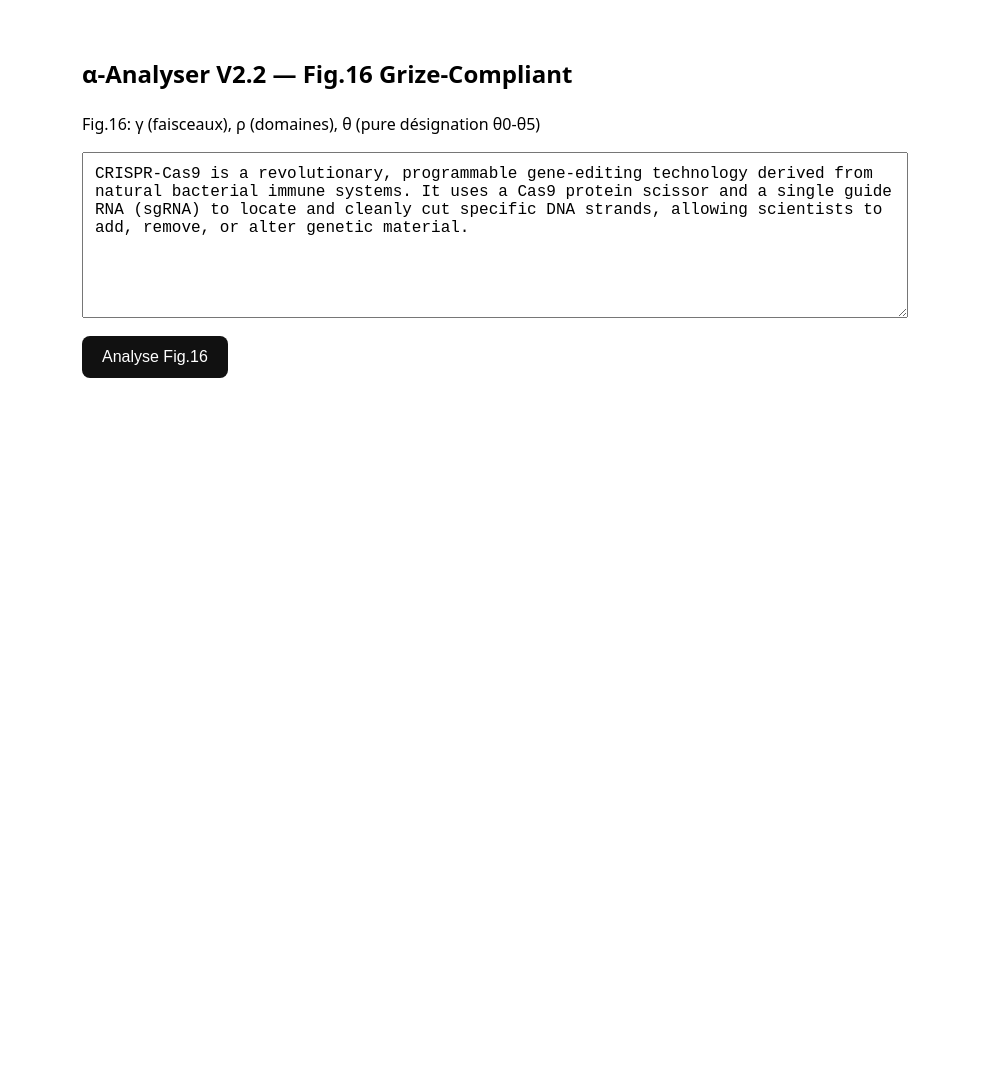
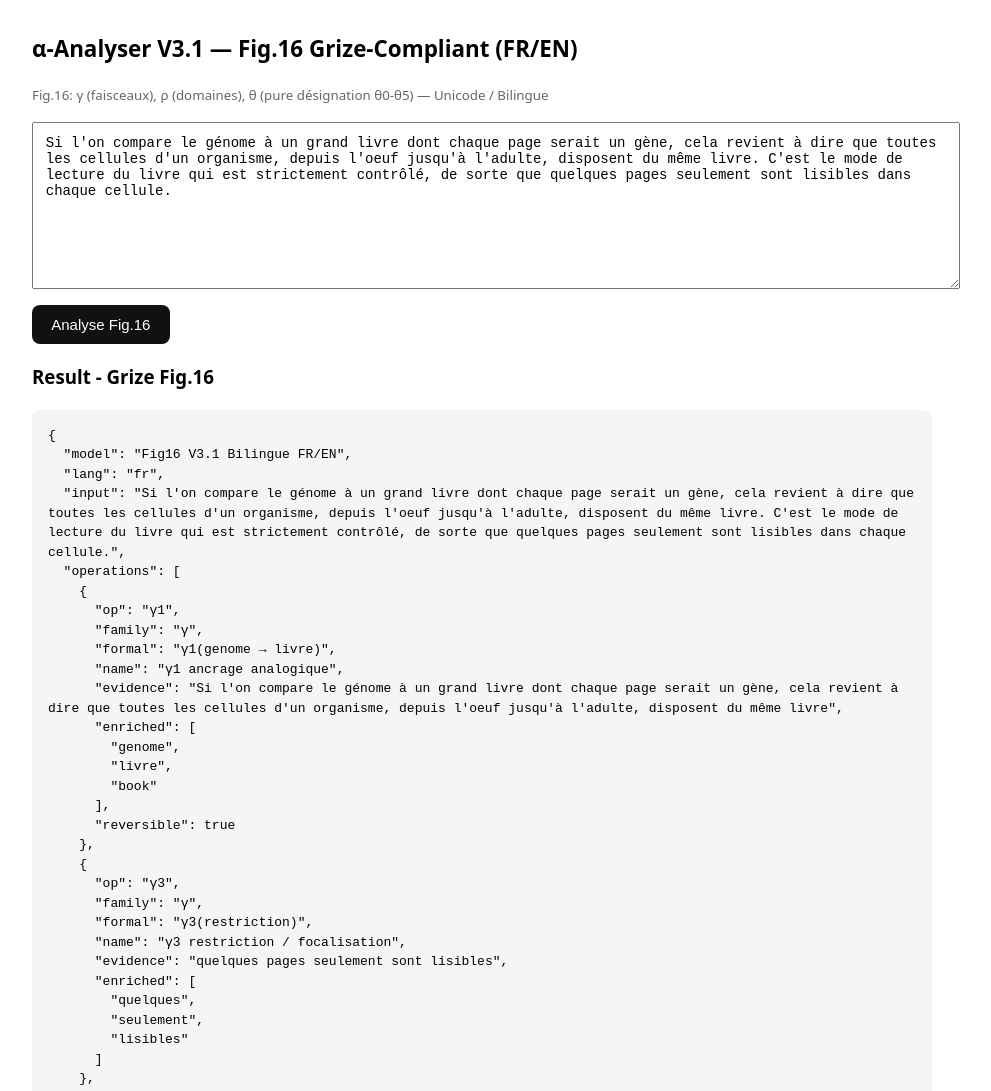
Before and after one commit to DrShark2026/Alpha-analyser-V3, a plain HTML site: page index.html in a window 1280 px wide. Shown: the top 1091 px of the page, without its empty margins (158-1149 px from the left). Before the commit the page ends 800 px from the top, so only its background shows below. Drawn offline with Linux system fonts and the light colour scheme.

Commit message:
Revise index.html for bilingual support and styling
Updated the HTML structure and content to support bilingual (French/English) display. Enhanced styles and modified JavaScript functions for improved functionality.

```diff
--- a/index.html
+++ b/index.html
@@ -1,48 +1,91 @@
 <!DOCTYPE html>
-<html lang="en">
+<html lang="fr">
 <head>
 <meta charset="UTF-8">
-<meta name="viewport" content="width=device-width, initial-scale=1.0">
-<title>α-Analyser V2.2 - Fig.16 Grize Compliant</title>
+<meta name="viewport" content="width=device-width, initial-scale=1">
+<title>α-Analyser V3.1 — Fig.16 Grize-Compliant Bilingue</title>
 <style>
-body{font-family:system-ui;max-width:800px;margin:20px auto;padding:16px;line-height:1.5}
-textarea{width:100%;height:140px;padding:12px;font-size:16px}
-button{background:#111;color:#fff;padding:12px 20px;border:0;border-radius:8px;font-size:16px;margin-top:12px;cursor:pointer}
-.card{border:1px solid #ddd;border-radius:12px;padding:12px;margin:10px 0}
-.badge{display:inline-block;padding:2px 8px;border-radius:20px;font-size:12px;margin-right:6px}
-.th{background:#dbeafe}.ga{background:#dcfce7}.rh{background:#fef9c3}
-pre{white-space:pre-wrap;background:#f6f6f6;padding:12px;border-radius:8px;overflow:auto}
+body{font-family:system-ui,-apple-system,Segoe UI,Roboto,Helvetica,Arial,sans-serif;max-width:900px;margin:2rem auto;padding:0 1rem;line-height:1.5}
+textarea{width:100%;min-height:140px;font-family:monospace;padding:0.8rem;font-size:14px}
+button{background:#111;color:#fff;border:0;padding:0.7rem 1.2rem;border-radius:8px;cursor:pointer;font-size:15px;margin-top:0.6rem}
+pre{background:#f5f5f5;padding:1rem;overflow:auto;border-radius:8px;white-space:pre-wrap;word-break:break-word}
+small{color:#666}
+h1{font-size:1.4rem}
 </style>
 </head>
 <body>
-<h2>α-Analyser V2.2 — Fig.16 Grize-Compliant</h2>
-<p>Fig.16: γ (faisceaux), ρ (domaines), θ (pure désignation θ0-θ5)</p>
-<textarea id="input">CRISPR-Cas9 is a revolutionary, programmable gene-editing technology derived from natural bacterial immune systems. It uses a Cas9 protein scissor and a single guide RNA (sgRNA) to locate and cleanly cut specific DNA strands, allowing scientists to add, remove, or alter genetic material.</textarea>
+<h1>α-Analyser V3.1 — Fig.16 Grize-Compliant (FR/EN)</h1>
+<p><small>Fig.16: γ (faisceaux), ρ (domaines), θ (pure désignation θ0-θ5) — Unicode / Bilingue</small></p>
+
+<textarea id="input">Si l'on compare le génome à un grand livre dont chaque page serait un gène, cela revient à dire que toutes les cellules d'un organisme, depuis l'oeuf jusqu'à l'adulte, disposent du même livre. C'est le mode de lecture du livre qui est strictement contrôlé, de sorte que quelques pages seulement sont lisibles dans chaque cellule.</textarea>
 <button onclick="analyse()">Analyse Fig.16</button>
-<div id="out"></div>
+
+<h3>Result - Grize Fig.16</h3>
+<pre id="result">{}</pre>
+
 <script>
-const THETAS = [
-  {id:'θ0', name:'synonyme', def:'Introduit un synonyme - ex: question ↔ interrogation'},
-  {id:'θ1', name:'genre prochain', def:'Hyperonymie - ex: table ↔ meuble'},
-  {id:'θ2', name:'autre angle', def:'Métonymie - ex: Ministère ↔ Quai dOrsay'},
-  {id:'θ3', name:'jugement de valeur', def:'Qualification - ex: mon gosse, ce héros'},
-  {id:'θ4', name:'vidage', def:'Vide sémantique - ex: Mac ↔ machin'},
-  {id:'θ5', name:'cotyponyme commun', def:'Nom commun thème+phore - Cas9+scissor→cutting_instrument', poles:['Cas9','scissor'], abstraction:'cutting_instrument'}
+const THETAS_DEF=[
+ {id:"θ0",name:"synonyme",def:"synonyme - ex: question ↔ interrogation"},
+ {id:"θ1",name:"genre prochain",def:"Hyperonymie - ex: table → meuble / page → gène"},
+ {id:"θ2",name:"autre angle / tout-partie",def:"Métonymie / composition - livre → pages / organisme → cellules"},
+ {id:"θ3",name:"jugement de valeur",def:"Qualification - mon gosse, ce héros / revolutionary, strictly"},
+ {id:"θ4",name:"détermination",def:"Restriction référentielle - ce livre, chaque cellule"},
+ {id:"θ5",name:"manifestation",def:"Modalité - lisibles, contrôlé"}
 ];
+
+function normalize(s){
+  return s.normalize('NFD').replace(/[\u0300-\u036f]/g,'').toLowerCase();
+}
+
+function findOps(text){
+  const ops=[];
+  const low = normalize(text);
+  const orig = text;
+
+  if(/(si l'?on compare|compare.* a |comme un|consider.* as|like a|analogy)/i.test(low)){
+    ops.push({op:"γ1",family:"γ",formal:"γ1(genome → livre)",name:"γ1 ancrage analogique",evidence:orig.match(/Si l'on compare[^.]+/i)?.[0]||orig.slice(0,80),enriched:["genome","livre","book"],reversible:true});
+  }
+  if(/(seulement|quelques|de sorte que|only|few|so that)/i.test(low)){
+    ops.push({op:"γ3",family:"γ",formal:"γ3(restriction)",name:"γ3 restriction / focalisation",evidence:"quelques pages seulement sont lisibles",enriched:["quelques","seulement","lisibles"]});
+  }
+  if(/(chaque page serait un gene|page.* serait.* gene|each page.* would be)/i.test(low)){
+    ops.push({op:"θ1",family:"θ",formal:"θ1(page → [page, gène])",name:"θ1 genre prochain",evidence:"chaque page serait un gène",enriched:["page","gène"],reversible:false});
+  }
+  if(/(crispr.* technology|programmable gene)/i.test(low)){
+    ops.push({op:"θ1",family:"θ",formal:"θ1(CRISPR → technology)",name:"θ1 hyperonymie",evidence:"CRISPR is a technology",enriched:["CRISPR","technology"]});
+  }
+  if(/(toutes les cellules|depuis l'oeuf|all cells|from egg to adult)/i.test(low)){
+    ops.push({op:"θ2",family:"θ",formal:"θ2(organisme → cellules)",name:"θ2 tout/partie + quantification",evidence:"toutes les cellules... depuis l'oeuf jusqu'à l'adulte",enriched:["cellules","organisme","oeuf","adulte"],quantification:"universel"});
+  }
+  if(/(revolutionary|strictement controle|strictly controlled)/i.test(low)){
+    ops.push({op:"θ3",family:"θ",formal:"θ3(valeur)",name:"θ3 jugement de valeur",evidence:orig.match(/revolutionary|strictement contrôlé|strictly/i)?.[0],enriched:["revolutionary","contrôlé"]});
+  }
+  if(/(mode de lecture.* controle|reading.* controlled)/i.test(low)){
+    ops.push({op:"ρ2",family:"ρ",formal:"ρ2(lecture = contrôlé)",name:"ρ2 domaine régulation",evidence:"mode de lecture... strictement contrôlé",enriched:["mode de lecture","contrôlé"],modalite:"déontique"});
+  }
+  if(/(chaque cellule|quelques pages|meme livre|same book)/i.test(low)){
+    ops.push({op:"θ4",family:"θ",formal:"θ4(détermination)",name:"θ4 détermination",evidence:"quelques pages... dans chaque cellule",enriched:["chaque","quelques","même"]});
+  }
+  if(ops.length===0){
+    ops.push({op:"γ0",family:"γ",formal:"γ0(fallback)",name:"γ0 faisceau non typé",evidence:orig.slice(0,120)});
+  }
+  return ops;
+}
+
 function analyse(){
-  const text=document.getElementById('input').value;
-  const ops=[];
-  if(/is a.* technology/i.test(text)) ops.push({op:'θ1',family:'th',formal:'θ1(CRISPR-Cas9) → [CRISPR-Cas9, technology]',name:'θ1 genre prochain - hyperonymie',evidence:text.split('.')[0],enriched:['CRISPR-Cas9','technology'],reversible:true});
-  const vals=text.match(/revolutionary|programmable|cleanly/g)||[];
-  vals.forEach(m=>ops.push({op:'θ3',family:'th',formal:`θ3(object) → [object, ${m}]`,name:'θ3 jugement de valeur - qualification',evidence:m,enriched:[m],reversible:true}));
-  if(/Cas9.*scissor|scissor/i.test(text)) ops.push({op:'θ5',family:'th',formal:'θ5(Cas9, scissor) → [cutting_instrument]',name:'θ5 cotyponyme commun thème+phore',poles:['Cas9','scissor'],abstraction:'cutting_instrument',evidence:'Cas9 protein scissor',enriched:['Cas9','scissor','cutting_instrument'],reversible:true});
-  if(/Cas9 protein|sgRNA/i.test(text)) ops.push({op:'γ1',family:'y',formal:'γ1(CRISPR-Cas9) → [Cas9 protein, sgRNA]',name:'γ1 ingrédient - faisceau',evidence:'Cas9 protein and sgRNA',enriched:['Cas9 protein','sgRNA'],reversible:true});
-  if(/locate|cut/i.test(text)) ops.push({op:'γ2',family:'y',formal:'γ2(CRISPR) → [locate, cut]',name:'γ2 processus interne - faisceau',evidence:'locate and cleanly cut',enriched:['locate','cut'],reversible:true});
-  if(/bacterial immune/i.test(text)) ops.push({op:'ρ3',family:'p',formal:'ρ3(CRISPR) → [origin: bacterial immune systems]',name:'ρ3 domaine source',evidence:'derived from bacterial immune systems',enriched:['bacterial immune systems'],reversible:false});
-  if(/scissor/i.test(text)) ops.push({op:'ρ4',family:'p',formal:'ρ4(Cas9) → [phore analogique: scissor]',name:'ρ4 extension analogique - domaine',evidence:'Cas9 protein scissor',enriched:['Cas9','scissor - phore'],reversible:false});
-  const result={model:'Fig16 V2.2 Grize-Compliant',input:text,operations:ops,thetas_def:THETAS,final_class:[...new Set(ops.flatMap(o=>o.enriched))]};
-  document.getElementById('out').innerHTML=`<h3>Result - Grize Fig.16</h3><pre>${JSON.stringify(result,null,2)}</pre>`+ops.map(o=>`<div class=card><span class=badge ${o.family=='th'?'th':o.family=='y'?'ga':'rh'}>${o.op}</span><b>${o.name}</b><br><code>${o.formal}</code><br><small>${o.evidence}</small></div>`).join('');
+  const text=document.getElementById('input').value.trim();
+  const ops=findOps(text);
+  const out={
+    model:"Fig16 V3.1 Bilingue FR/EN",
+    lang: /[àâéèêôùûçœ]/i.test(text)? "fr" : "en",
+    input:text,
+    operations:ops,
+    thetas_def:THETAS_DEF,
+    diagnostic: ops.length>1? "Analogie maîtrisée - pas d'hallucination" : "Pas de pattern saillant"
+  };
+  document.getElementById('result').textContent=JSON.stringify(out,null,2);
 }
+window.onload=analyse;
 </script>
 </body>
 </html>
```
